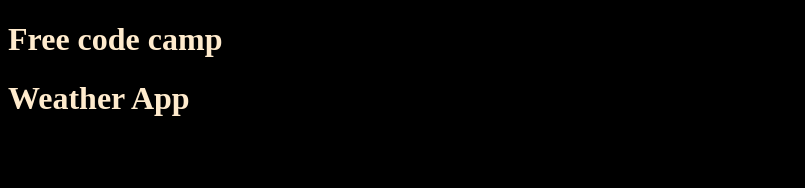
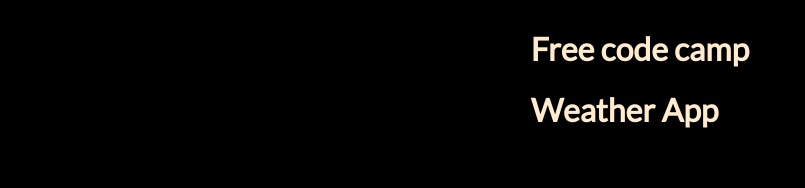
Before and after one commit to AndyGoldmann/FCC-weather-app, a plain HTML site: page public/index.html in a window 1280 px wide. Shown: the whole page, without its empty margins (0-805 px from the left). Drawn offline with Linux system fonts and the light colour scheme.

Commit message:
Trying my best with CSS

```diff
--- a/public/index.html
+++ b/public/index.html
@@ -1,6 +1,7 @@
 <!DOCTYPE html>
 <html lang="en">
 <head>
+    <link href='http://fonts.googleapis.com/css?family=Lato&subset=latin,latin-ext' rel='stylesheet' type='text/css'>
     <link rel="stylesheet" href="./styles.css">
     <meta charset="UTF-8">
     <meta http-equiv="X-UA-Compatible" content="IE=edge">
@@ -10,11 +11,11 @@
 <body>
     <script src="/src/index.js" type="module"></script>
     <div id="app">
-        <div>
+        <div class="bigger-text">
             <h1>Free code camp</h1>
             <h1>Weather App</h1>
         </div>
-        <div>
+        <div class="aling-center">
             <p>
                 <span id="city"></span> <span id="country"></span>
             </p>
--- a/public/styles.css
+++ b/public/styles.css
@@ -1,8 +1,23 @@
 body {
+    display: flex;
+    justify-content: center;
     background-color: black;
     color: blanchedalmond;
 }
 
+#app {
+    font-family: "Lato";
+}
+
+.bigger-text {
+    text-size-adjust: unset;
+}
+
+.aling-center {
+    align-content: center;
+}
+
 #tempUnit {
+    font-weight: bold;
     color: gold;
 }
```
